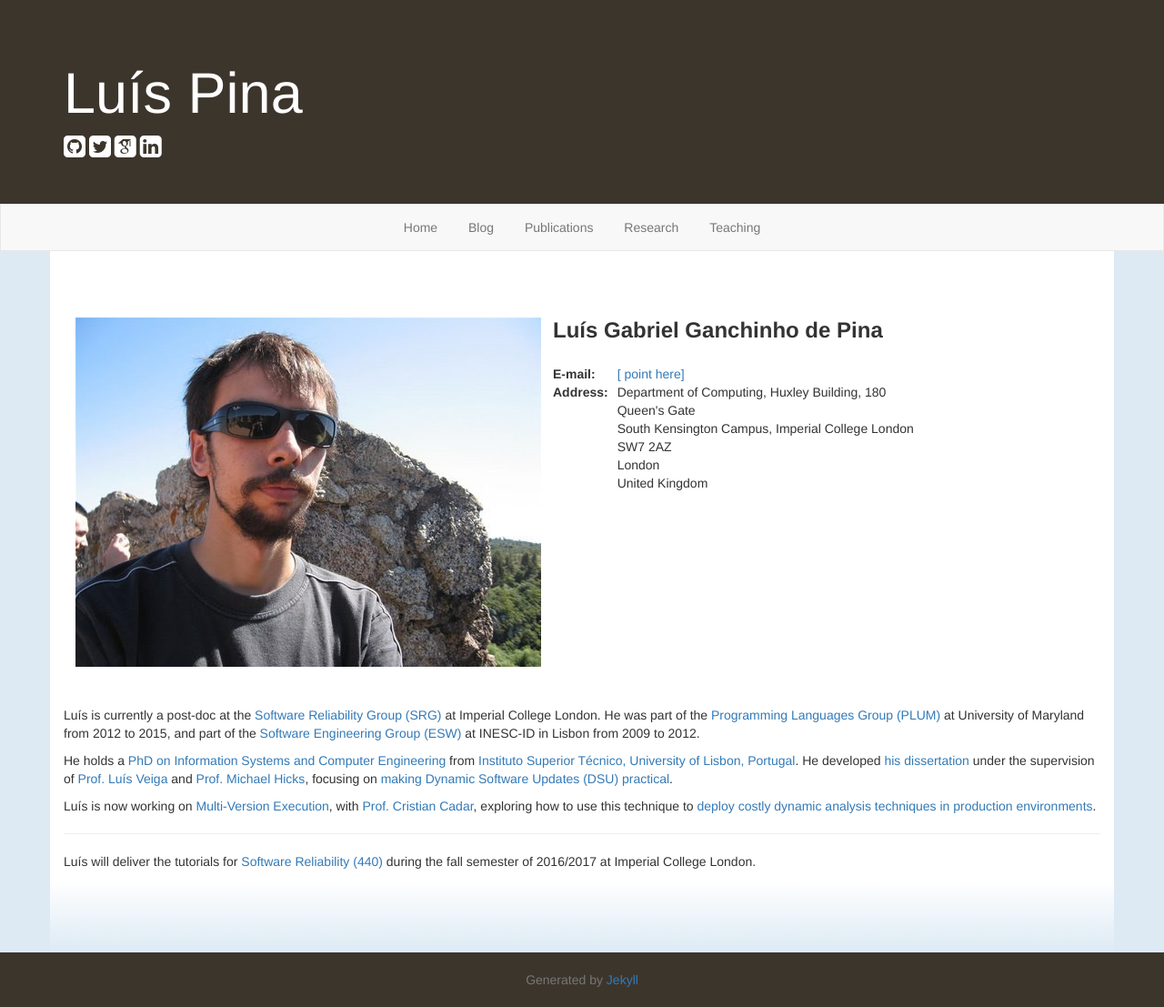
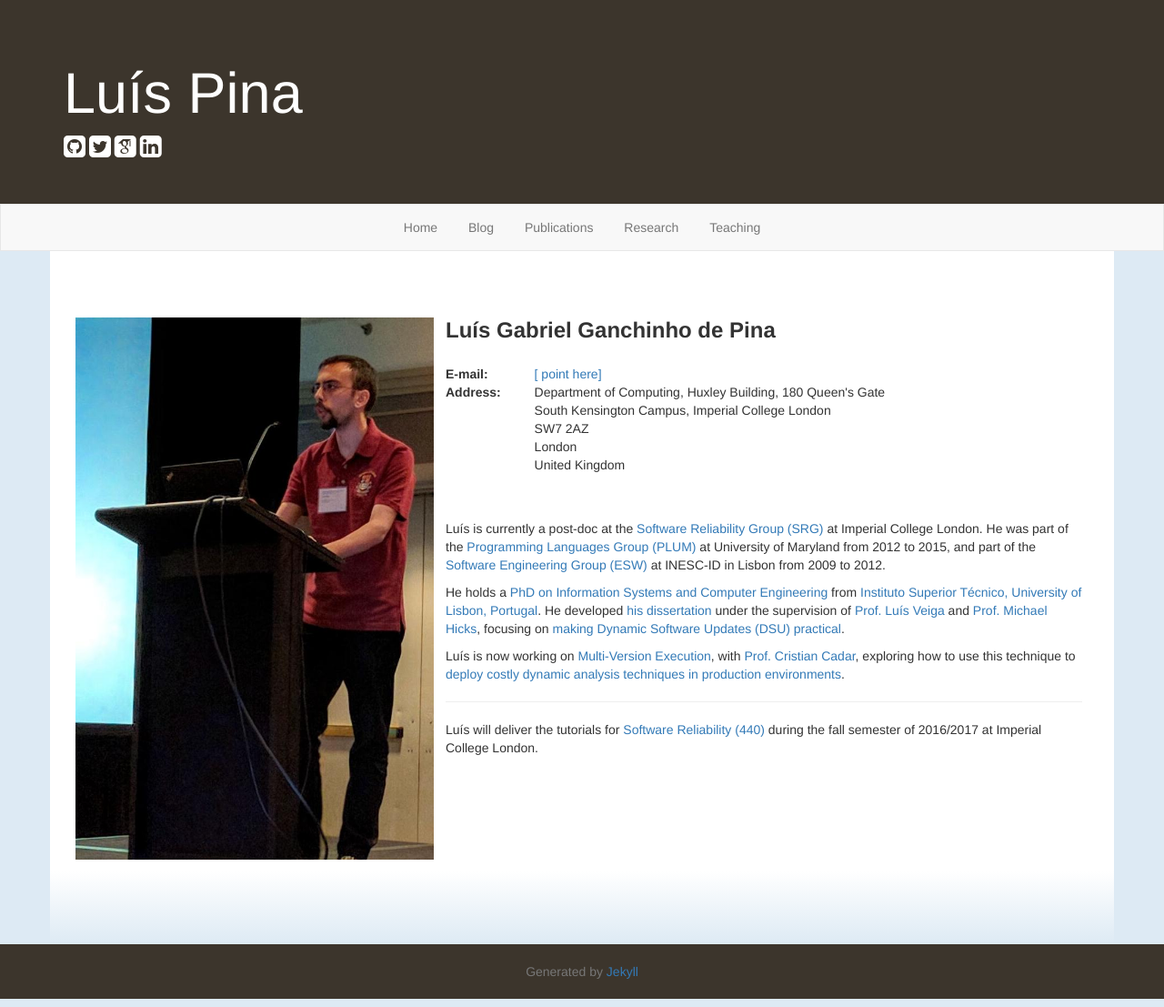
Before and after one commit to luisggpina/personal-website, a Jekyll site: the page built from index.md, in a window 1280 px wide. Shown: the whole page at 91% size. Built offline with Jekyll 4.4.1, drawn with Linux system fonts in a browser that asks for light colours; nearby versions of some CDN libraries; some web fonts are replaced.

Commit message:
Updated photo and layout of index page

```diff
--- a/_layouts/index.html
+++ b/_layouts/index.html
@@ -20,9 +20,10 @@ layout: default
 <div style="position: relative; float: left;">
 	<img src="imgs/personal.jpg" style="margin-top: 10px; margin-bottom:
 	10px; margin-left: 10px; margin-right: 10px;
-	border-width:1px;padding:3px;" alt="Picture" class="galleryImageBorder" />
+	border-width:1px;padding:3px;" alt="Picture" class="galleryImageBorder"
+    width="400px"/>
 </div> <!-- photo div -->
-<div style="position: relative; float: left;">
+<div style="position: relative; float: left; width: 700px;">
 	<div style="display: inherit; font-weight: bold; font-size: x-large; padding-top:
 		10px; padding-bottom: 20px;">Luís Gabriel Ganchinho de Pina</div>
 	<table width="90%" style="border-spacing: 10px;">
@@ -48,5 +49,5 @@ showEmail("OGKCF", "nxyh", "axd~", "luispina.me", key, "Luís Pina");
 			</td>
 		</tr>
 	</table>
+    <div style="padding-top: 50px;">{{ content }}</div>
 </div> <!-- contacts div -->
-<div style="clear: both; padding-top: 30px;">{{ content }}</div>
```
Also changed, not shown: imgs/personal.jpg.
